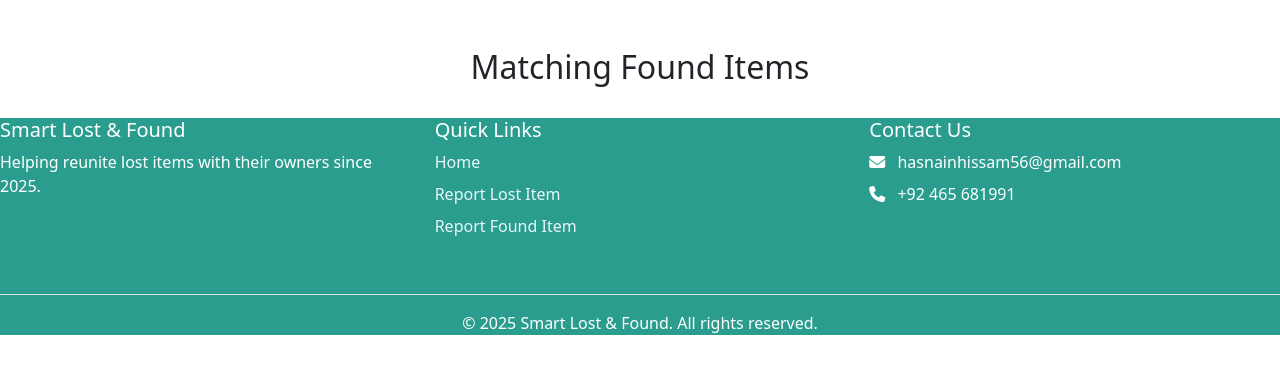
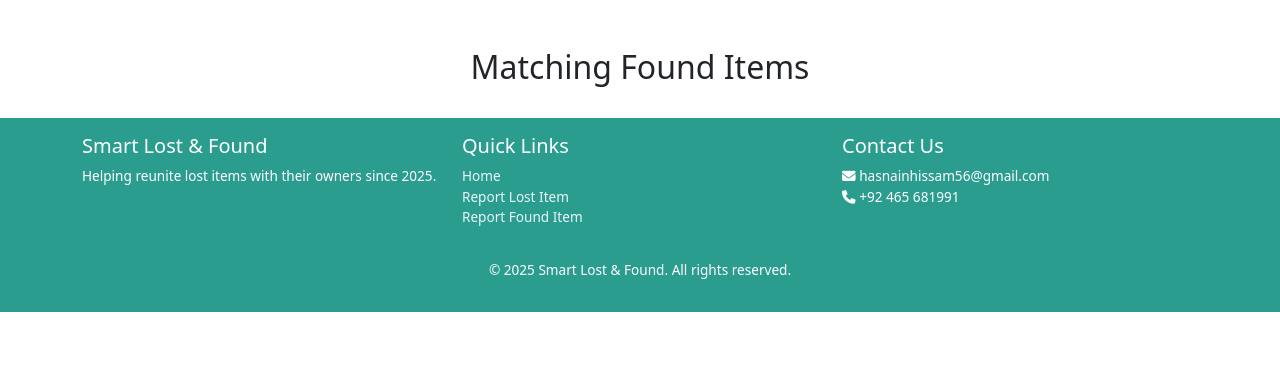
Before and after one commit to Hasnain-Sidd/Web_Project, a PHP site: page /matches.php in a window 1280 px wide. Shown: the part 59-433 px from the top of the page. Run offline with PHP 8.4, Linux system fonts and the light colour scheme; the visitor is signed in with stand-in values (Sample User, id 1); data that the repository does not hold is empty.

Commit message:
Add New Changes

```diff
--- a/includes/db.php
+++ b/includes/db.php
@@ -2,7 +2,7 @@
 $servername = "localhost";
 $username = "root";
 $password = "Has1234#";
-$dbname = "lost_found_db"; // Change this if your database has a different name
+$dbname = "smart_lost_found"; // Change this if your database has a different name
 
 // Create connection
 $conn = new mysqli($servername, $username, $password, $dbname);
--- a/includes/footer.php
+++ b/includes/footer.php
@@ -1,31 +1,31 @@
-<footer class="footer">
-  <div class="footer-content">
+<footer class="footer" style="height: auto; padding: 1rem 0;">
+  <div class="container">
     <div class="row">
-      <div class="col-md-4 mb-4">
+      <div class="col-md-4">
         <h5>Smart Lost & Found</h5>
-        <p>Helping reunite lost items with their owners since 2025.</p>
+        <p class="small">Helping reunite lost items with their owners since 2025.</p>
       </div>
 
-      <div class="col-md-4 mb-4">
+      <div class="col-md-4">
         <h5>Quick Links</h5>
-        <ul class="list-unstyled">
-          <li class="mb-2"><a href="homepage.php">Home</a></li>
-          <li class="mb-2"><a href="report-lost.php">Report Lost Item</a></li>
-          <li class="mb-2"><a href="report-found.php">Report Found Item</a></li>
+        <ul class="list-unstyled small">
+          <li><a href="homepage.php">Home</a></li>
+          <li><a href="report-lost.php">Report Lost Item</a></li>
+          <li><a href="report-found.php">Report Found Item</a></li>
         </ul>
       </div>
 
       <div class="col-md-4">
         <h5>Contact Us</h5>
-        <ul class="list-unstyled">
-          <li class="mb-2"><i class="fas fa-envelope me-2"></i> hasnainhissam56@gmail.com</li>
-          <li class="mb-2"><i class="fas fa-phone me-2"></i> +92 465 681991</li>
+        <ul class="list-unstyled small">
+          <li><i class="fas fa-envelope"></i> hasnainhissam56@gmail.com</li>
+          <li><i class="fas fa-phone"></i> +92 465 681991</li>
         </ul>
       </div>
     </div>
 
-    <div class="footer-bottom text-center pt-3 mt-3 border-top">
-      <p class="mb-0">&copy; 2025 Smart Lost & Found. All rights reserved.</p>
+    <div class="text-center small mt-3">
+      <p>&copy; 2025 Smart Lost & Found. All rights reserved.</p>
     </div>
   </div>
 </footer>
--- a/report-found.php
+++ b/report-found.php
@@ -25,7 +25,7 @@ if ($_SERVER["REQUEST_METHOD"] == "POST") {
 
     }
     else{
-          $error='Failed to Upload!';
+        $error='Failed to Upload!';
     }
 
     $stmt = $conn->prepare("INSERT INTO found_items (user_id, item_name, description, category, date_found, location, image)
@@ -35,7 +35,7 @@ if ($_SERVER["REQUEST_METHOD"] == "POST") {
     if ($stmt->execute()) {
         $success = "Found item reported successfully!";
     } else {
-        $error = "Error reporting the found item.";
+        $error = "Error reporting the found item: " . $conn->error;
     }
     $stmt->close();
 }
```
Also changed, not shown: admin.php (+11 -6 lines), login.php (+7 -2 lines), matches.php (+19 -6 lines), report-lost.php (+1 -6 lines), uploads/1a5e260780d5f7ff09423afc1a8ead86.png (added), uploads/ChatGPT Image Apr 14, 2025, 08_12_59 PM.png (added), uploads/a-captivating-portrait-photograph-of-a-2_ivUYko24RUiI6lUzdcBkrg_s_9VnA6XQhqrlTzLtYiygw (1).jpeg (added), uploads/aifaceswap-6aa7043adba0d42525c1851e1c165253.jpg (added), uploads/download (1).jpg (added), uploads/e18b2d72-751b-4280-b247-128109c7cad4.png (added), uploads/undefined_image (1).png (added), uploads/undefined_image.png (added), 1 other file.
